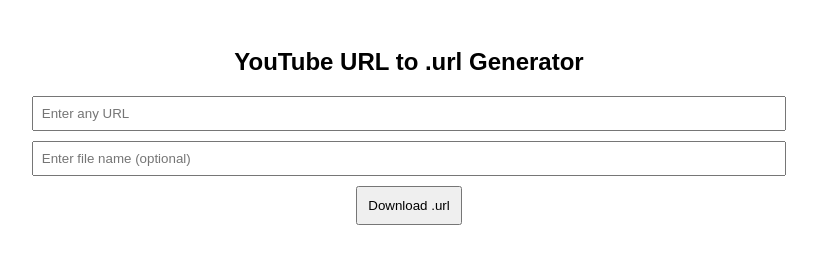
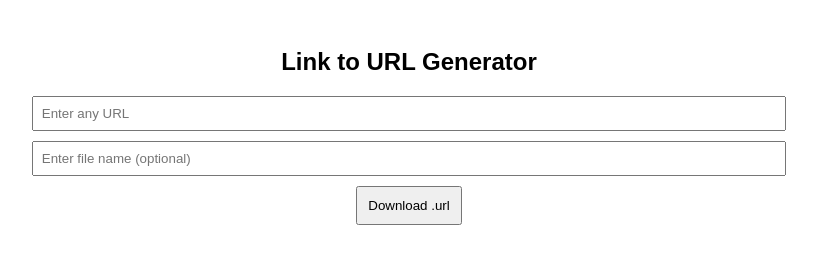
Before and after one commit to nurmohammad32000/Link-to-url-file-generator, a plain HTML site: page index.html in a window 1280 px wide. Shown: the whole page, without its empty margins (231-1048 px from the left). Drawn offline with Linux system fonts and the light colour scheme.

Commit message:
Update Title

```diff
--- a/index.html
+++ b/index.html
@@ -72,7 +72,7 @@
     </script>
 </head>
 <body style="text-align: center; font-family: Arial, sans-serif; padding: 20px;">
-    <h2>YouTube URL to .url Generator</h2>
+    <h2>Link to URL Generator</h2>
     <input type="text" id="urlInput" placeholder="Enter any URL" style="width: 60%; padding: 8px; margin-bottom: 10px;"><br>
     <input type="text" id="fileNameInput" placeholder="Enter file name (optional)" style="width: 60%; padding: 8px; margin-bottom: 10px;"><br>
     <button onclick="downloadURLFile()" style="padding: 10px; margin-left: 0px;">Download .url</button>
```
